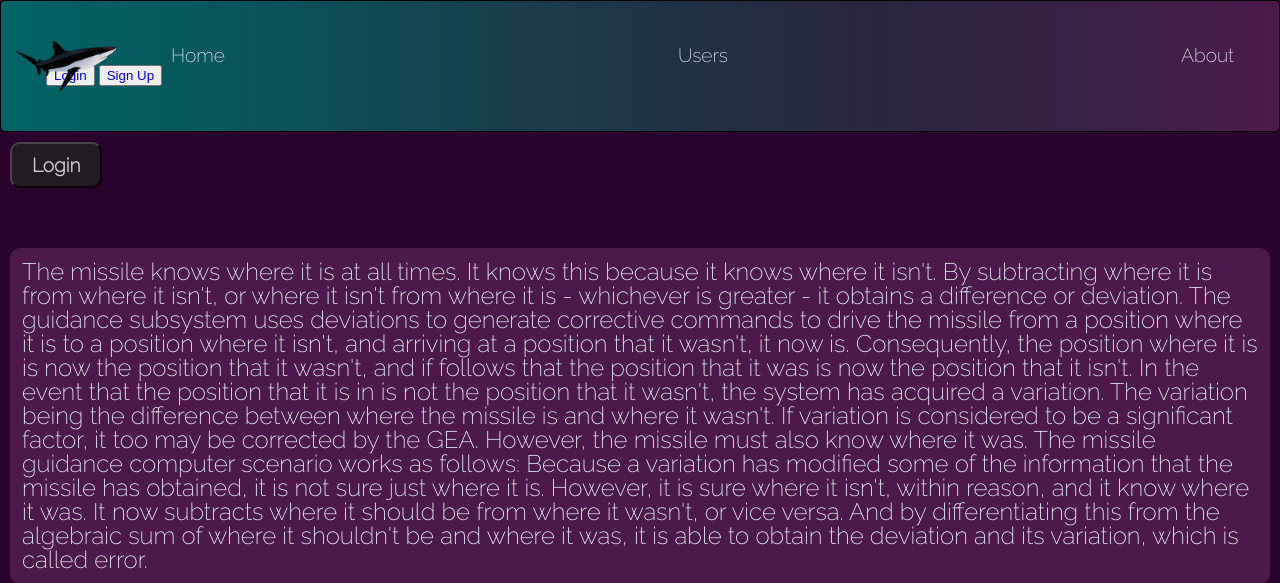
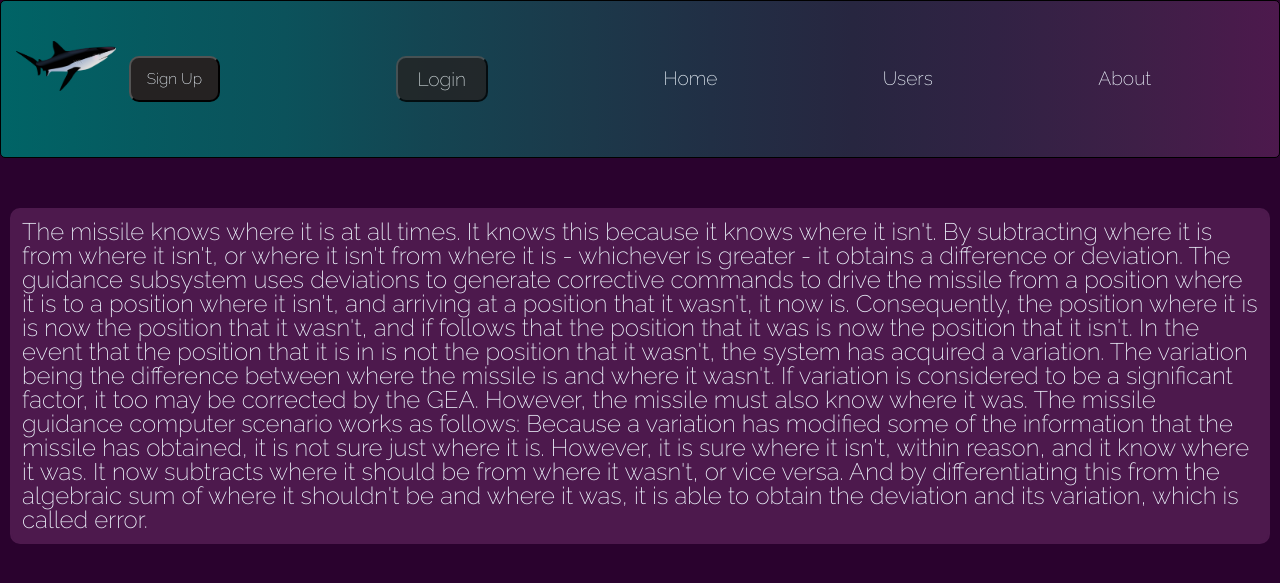
Before and after one commit to merikdevree/COMP-1006-FINAL, a PHP site: page / in a window 1280 px wide. Shown: the top 583 px of the page. Run offline with PHP 8.4, Linux system fonts and the light colour scheme.

Commit message:
fixed header

```diff
--- a/includes/header.php
+++ b/includes/header.php
@@ -16,22 +16,36 @@
 </head>
 
 <body>
+
     <header>
         <img href="index.php" src="/assets/shark.png" alt="Logo">
         <nav>
+
             <ol>
+                <li><div>
+                <button class="signup">
+                    <a href="signup.php">Sign Up</a>
+                </button>
+            </div></li>
+                <li><button class="open-button" onclick="openForm()">Login</button>
+
+<div class="form-popup" id="myForm">
+    <form action="login.php" method="post" class="form-container">
+
+        <label for="username"><b>Username</b></label>
+        <input type="text" placeholder="Enter Username" name="Username" required>
+
+        <label for="password"><b>Password</b></label>
+        <input type="password" placeholder="Enter Password" name="Password" required>
+
+        <button type="submit" class="btn">Login</button>
+        <button type="button" class="btn cancel" onclick="closeForm()">Close</button>
+    </form></li>
                 <li><a href="index.php">Home</a></li>
                 <li><a href="users.php">Users</a></li>
                 <li><a href="about.php">About</a></li>
             </ol>
             <!-- login buttons -->
-            <div>
-                <button>
-                    <a href="login.php">Login</a>
-                </button>
-                <button>
-                    <a href="signup.php">Sign Up</a>
-                </button>
-            </div>
+
         </nav>
     </header>
--- a/index.php
+++ b/index.php
@@ -1,19 +1,6 @@
 <?php include 'includes/header.php'; ?>
 <main>
-    <button class="open-button" onclick="openForm()">Login</button>
 
-    <div class="form-popup" id="myForm">
-        <form action="login.php" method="post" class="form-container">
-
-            <label for="username"><b>Username</b></label>
-            <input type="text" placeholder="Enter Username" name="Username" required>
-
-            <label for="password"><b>Password</b></label>
-            <input type="password" placeholder="Enter Password" name="Password" required>
-
-            <button type="submit" class="btn">Login</button>
-            <button type="button" class="btn cancel" onclick="closeForm()">Close</button>
-        </form>
     </div>
     <script src="form.js"></script>
     <p>
--- a/styles/styles.css
+++ b/styles/styles.css
@@ -41,28 +41,38 @@ header nav ol li a {
     color: aliceblue;
 }
 
-body header nav ol li:nth-of-type(1) {
-    margin-left: 125px;
+body header nav ol li {
+    margin: auto
+}
+
+.signup {
+    background-color:#252222;
+    padding: 12px 16px 12px 16px;
+    border-radius: 10px;
+    font-family: "Raleway", sans-serif;
+    font-size: 0.8em;
+}
+
+.signup:hover {
+    background-color: #1b1919;
+    color: white;
+    cursor: pointer;
 }
 
 
-body header nav ol li:nth-of-type(2) {
-    margin-left: auto;
-    margin-right: auto;
-}
+
 
 b {
     font-family: 'Raleway', sans-serif;
     font-weight: bold;
 }
 .open-button {
-    font-weight: bold;
     cursor: pointer;
     opacity: 0.8;
     font-size: 1.2em;
     border-radius: 10px;
     color: white;
-    background-color:#222222;
+    background-color:#252222;
     font-family: "Raleway", sans-serif;
     padding: 10px 20px 10px 20px;
     margin: 10px
@@ -72,8 +82,8 @@ b {
 .form-popup {
     display: none;
     position: fixed;
-    top: 116px;
-    left: 8px;
+    top: 40px;
+    left: 430px;
     border: 3px solid #f1f1f1;
     z-index: 9;
 }
```
